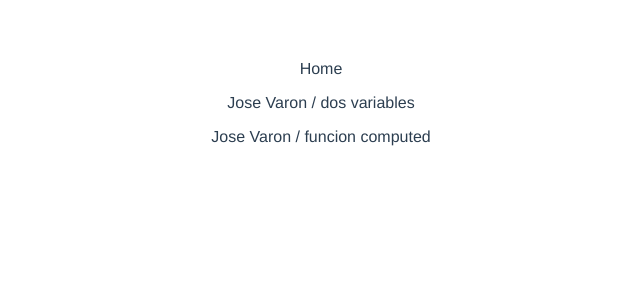
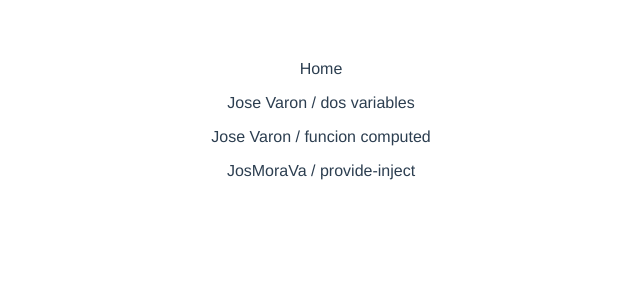
Before and after one commit to josmorava/Curso_Vue.js-Componentes-Composition-API, a Vue app in the folder options/: page / in a window 1280 px wide. Shown: the top 300 px of the page, without its empty margins (319-959 px from the left). Built offline with nearby package versions, Linux system fonts and the light colour scheme.

Commit message:
Provide/inject

```diff
--- a/options/src/App.vue
+++ b/options/src/App.vue
@@ -8,12 +8,18 @@
 <script>
 import HomeComponent from './components/HomeComponent.vue'
 
+import {provide} from 'vue'
+
 export default {
   name: 'App',
   //mixins:[base],
   components: {
     HomeComponent
   },
+
+  setup() {
+    provide('username', 'JosMoraVa')
+  }
 }
 
 </script>
--- a/options/src/components/HomeComponent.vue
+++ b/options/src/components/HomeComponent.vue
@@ -3,11 +3,13 @@
     Home
   <p>{{firstName}} {{lastName}} / dos variables</p>
   <p>{{fullName}} / funcion computed</p>
+  <p>{{username}} / provide-inject</p>
+
   </div>
 </template>
 
 <script>
-import {toRefs,computed} from 'vue'
+import {toRefs,computed, inject} from 'vue'
 //Forma de usar props
 
 
@@ -20,6 +22,8 @@ export default {
 
   setup(props, {expose}) {
 
+    const username = inject('username')
+
     const {firstName, lastName} =toRefs(props)
 
     const fullName = computed(()=>{
@@ -31,7 +35,8 @@ export default {
     })
 
     return {
-     fullName
+     fullName,
+     username
     }
   }
 }
```
